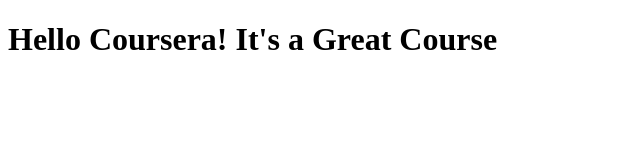
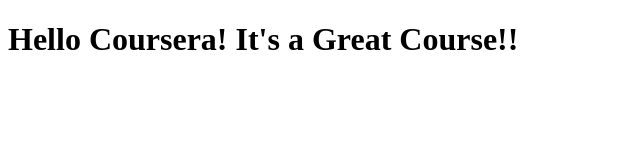
Before and after one commit to JRamF1/Coursera-Test, a plain HTML site: page website/index.html in a window 1280 px wide. Shown: the full height of the page, 0-640 px from the left. Drawn offline with Linux system fonts and the light colour scheme.

Commit message:
a small addition again

```diff
--- a/website/index.html
+++ b/website/index.html
@@ -6,6 +6,6 @@
 	<title>Hello Coursera</title>
 </head>
 <body>
-<h1>Hello Coursera! It's a Great Course</h1>
+<h1>Hello Coursera! It's a Great Course!!</h1>
 </body>
 </html>
```
